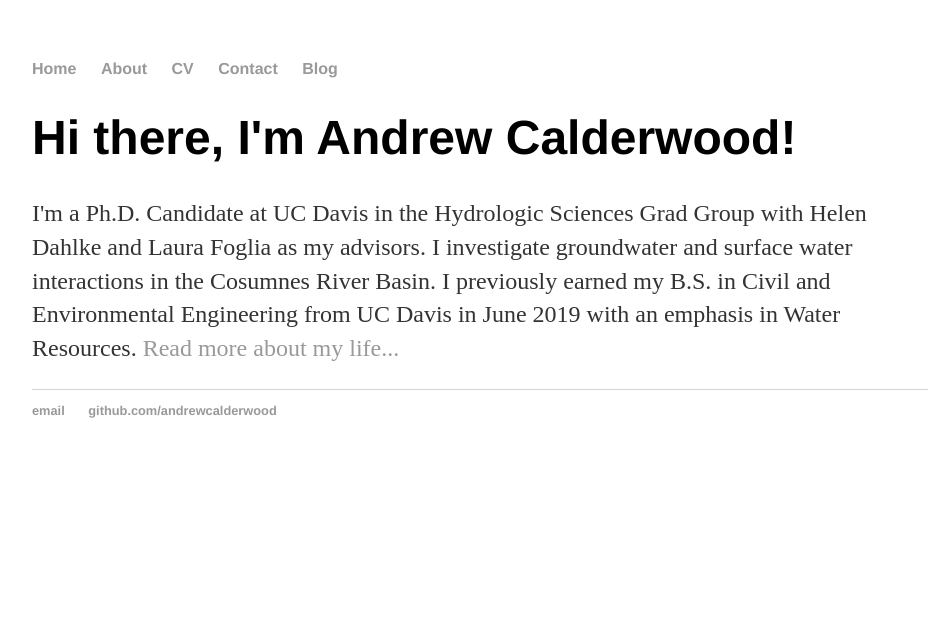
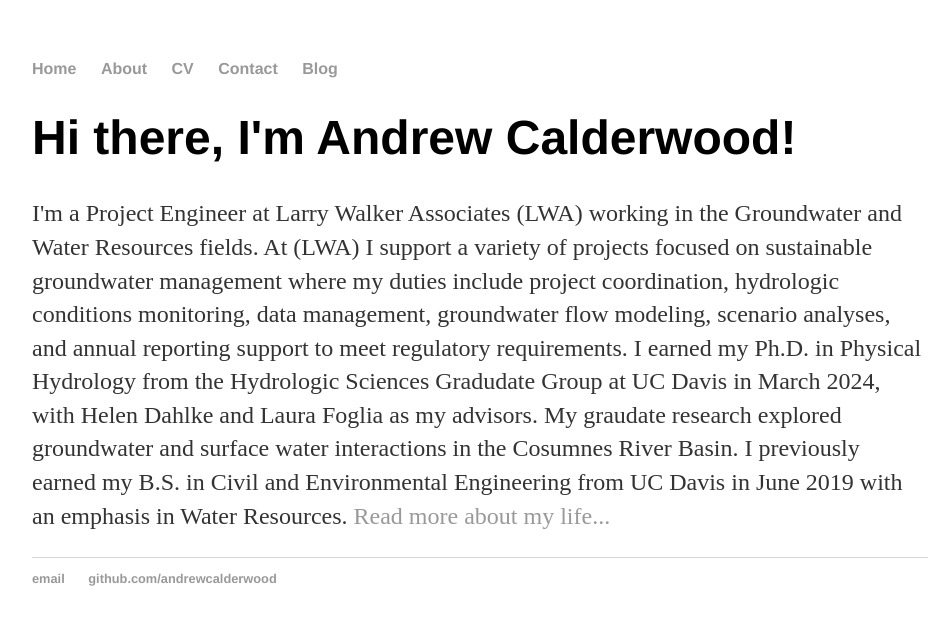
Before and after one commit to ajcalder/ajcalder.github.io, a Jekyll site: the page built from index.html, in a window 1280 px wide. Shown: the top 625 px of the page, without its empty margins (160-1110 px from the left). Built offline with Jekyll 4.4.1, drawn with Linux system fonts in a browser that asks for light colours.

Commit message:
Update to the page to reflect CV

```diff
--- a/contact/index.html
+++ b/contact/index.html
@@ -19,8 +19,8 @@ title: Contact
     </tr>
     <tr>
       <td>Gmail</td>
-      <td>Student Email</td>
-      <td>ajcalderwood@ucdavis.edu</td>
+      <td>Personal Email</td>
+      <td>calderwoodaj@gmail.com</td>
     </tr>
       <tr>
       <td>Outlook</td>
--- a/index.html
+++ b/index.html
@@ -1,11 +1,14 @@
 ---
 layout: default
-title: Andrew Calderwood, EIT, Ph.D. Candidate
+title: Andrew Calderwood, Ph.D.
 ---
 <div class="blurb">
 	<h1>Hi there, I'm Andrew Calderwood!</h1>
-	<p>I'm a Ph.D. Candidate at UC Davis in the Hydrologic Sciences Grad Group with Helen Dahlke and Laura Foglia as my advisors.
-        I investigate groundwater and surface water interactions in the Cosumnes River Basin. I previously earned my B.S. in
-        Civil and Environmental Engineering from UC Davis in June 2019 with an emphasis in Water Resources.
+	<p>I'm a Project Engineer at Larry Walker Associates (LWA) working in the Groundwater and Water Resources fields. At (LWA) I support a variety
+	of projects focused on sustainable groundwater management where my duties include project coordination, hydrologic conditions monitoring, data management,
+	 groundwater flow modeling, scenario analyses, and annual reporting support to meet regulatory requirements.
+	I earned my Ph.D. in Physical Hydrology from the Hydrologic Sciences Gradudate Group at UC Davis in March 2024, with Helen Dahlke and Laura Foglia as my advisors.
+	My graudate research explored groundwater and surface water interactions in the Cosumnes River Basin. I previously earned my B.S. in
+	Civil and Environmental Engineering from UC Davis in June 2019 with an emphasis in Water Resources.
 		<a href="/about">Read more about my life...</a></p>
 </div><!-- /.blurb -->
```
Also changed, not shown: about/index.html (+13 -10 lines), 1 other file.
